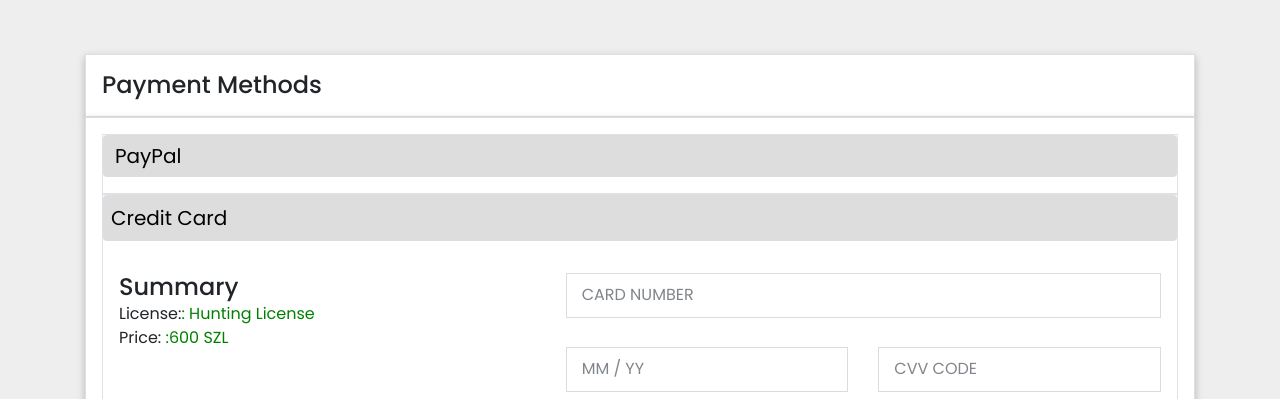
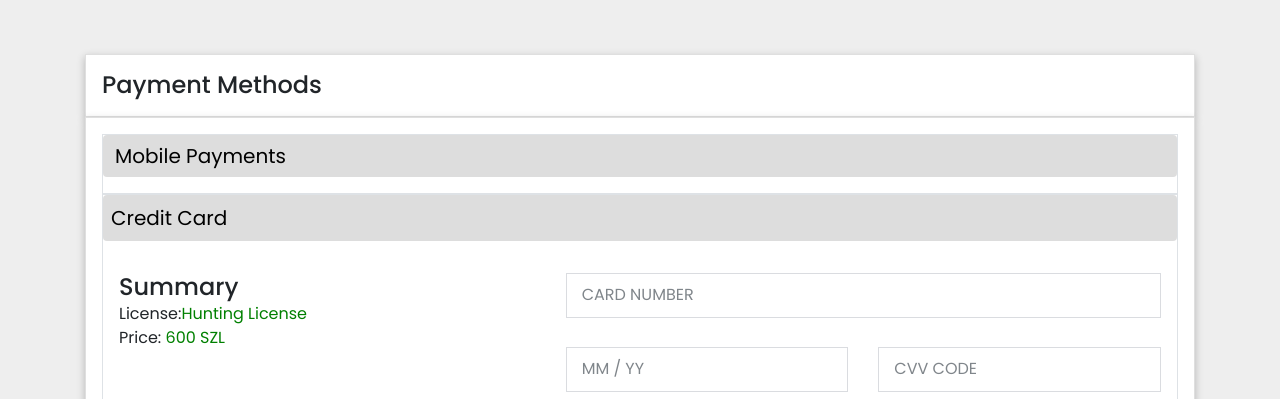
Before and after one commit to appadoo12/Payment, a plain HTML site: page index.html in a window 1280 px wide. Shown: the top 399 px of the page. Drawn offline with nearby package versions, Linux system fonts and the light colour scheme.

Commit message:
small changes

```diff
--- a/index.html
+++ b/index.html
@@ -177,7 +177,7 @@ body {
                             <a class="btn btn-primary w-100 h-100 d-flex align-items-center justify-content-between"
                                 data-bs-toggle="collapse" href="#collapseExample" role="button" aria-expanded="true"
                                 aria-controls="collapseExample">
-                                <span class="fw-bold">PayPal</span>
+                                <span class="fw-bold">Mobile Payments</span>
                                 <span class="fab fa-cc-paypal">
                                 </span>
                             </a>
@@ -211,11 +211,11 @@ body {
                             <div class="row">
                                 <div class="col-lg-5 mb-lg-0 mb-3">
                                     <p class="h4 mb-0">Summary</p>
-                                    <p class="mb-0"><span class="fw-bold">License:</span><span class="c-green">: Hunting License</span>
+                                    <p class="mb-0"><span class="fw-bold">License:</span><span class="c-green">Hunting License</span>
                                     </p>
                                     <p class="mb-0">
                                         <span class="fw-bold">Price:</span>
-                                        <span class="c-green">:600 SZL</span>
+                                        <span class="c-green">600 SZL</span>
                                     </p>
 
                                 </div>
```
